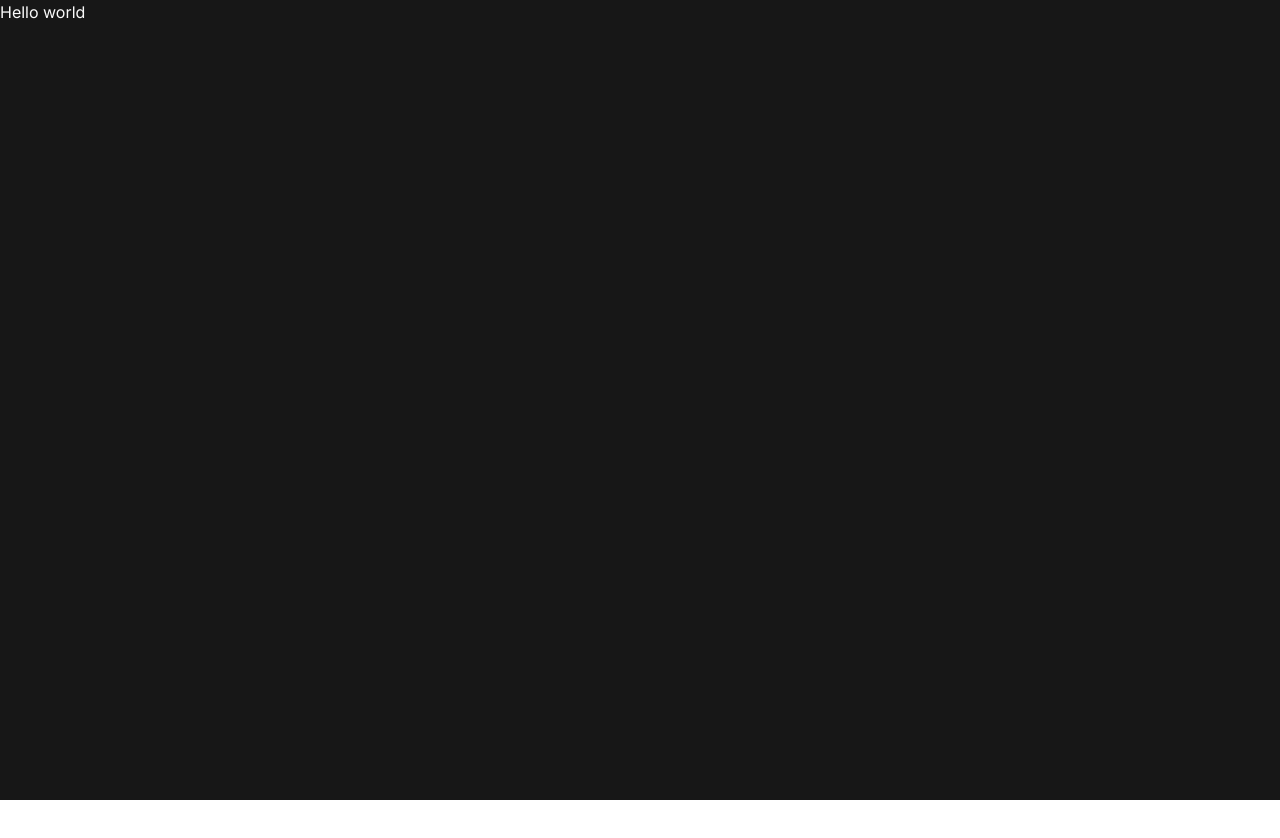
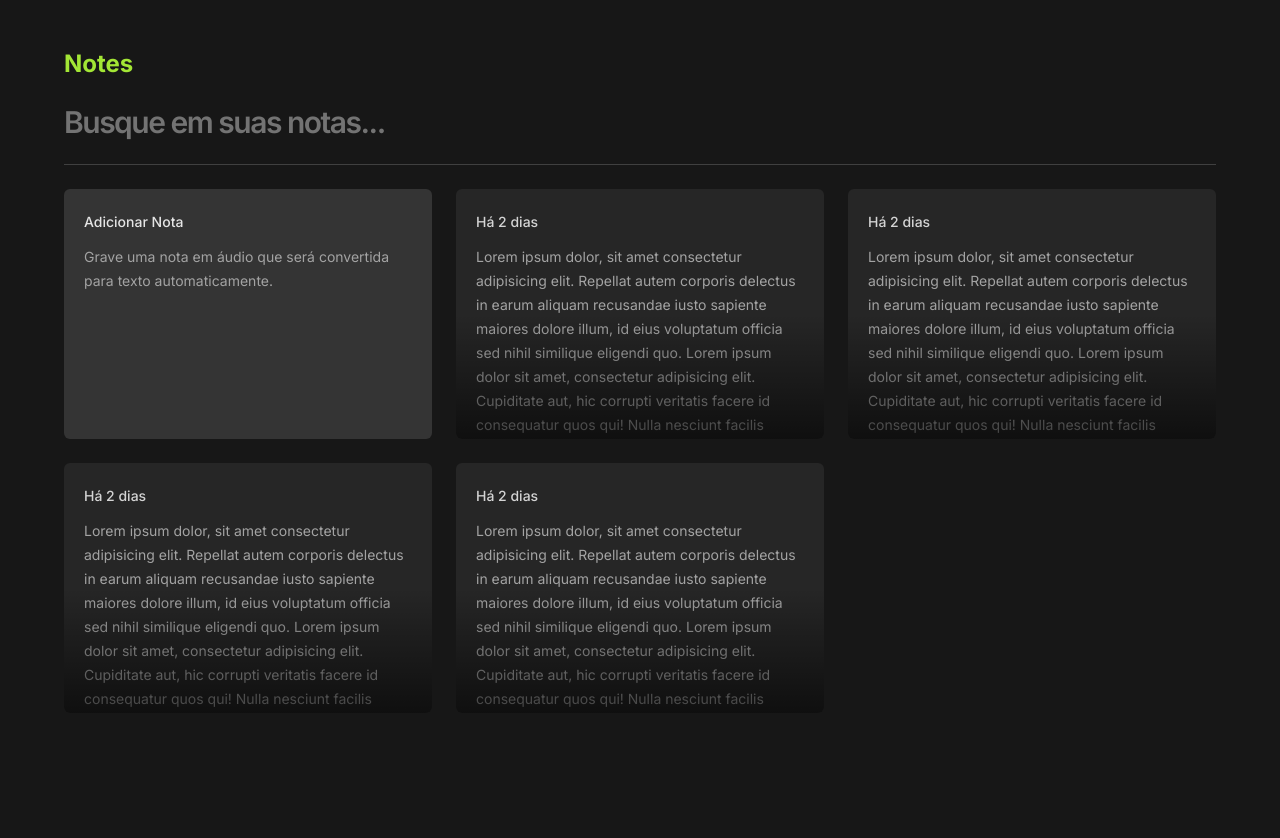
Before and after one commit to Jeffersoncharlles/notes, a React (Vite) app: page / in a window 1280 px wide. Shown: the top 838 px of the page. Before the commit the page ends 800 px from the top, so only its background shows below. Built offline with nearby package versions, Linux system fonts and the light colour scheme.

Commit message:
chore:layout basic finished

```diff
--- a/index.html
+++ b/index.html
@@ -12,7 +12,7 @@
   <title>Notes</title>
 </head>
 
-<body class=''>
+<body class='bg-neutral-900'>
   <div id="root"></div>
   <script type="module" src="/src/main.tsx"></script>
 </body>
--- a/package.json
+++ b/package.json
@@ -14,7 +14,8 @@
     "react": "^18.2.0",
     "react-dom": "^18.2.0",
     "react-router-dom": "^6.22.0",
-    "sort-by": "^1.2.0"
+    "sort-by": "^1.2.0",
+    "tailwind-merge": "^2.2.1"
   },
   "devDependencies": {
     "@types/react": "^18.2.43",
--- /dev/null
+++ b/src/components/Cards.tsx
@@ -0,0 +1,19 @@
+
+
+type CardsProps = React.ComponentProps<'div'>
+
+export const Cards = ({ ...rest }: CardsProps) => {
+  return (
+    <div className="rounded-md  p-5 space-y-3 bg-neutral-800 overflow-hidden relative " {...rest}
+    >
+      <span className="text-sm font-medium text-neutral-300">
+        Há 2 dias
+      </span>
+      <p className="text-sm leading-6 text-neutral-400">
+        Lorem ipsum dolor, sit amet consectetur adipisicing elit. Repellat autem corporis delectus in earum aliquam recusandae iusto sapiente maiores dolore illum, id eius voluptatum officia sed nihil similique eligendi quo.
+        Lorem ipsum dolor sit amet, consectetur adipisicing elit. Cupiditate aut, hic corrupti veritatis facere id consequatur quos qui! Nulla nesciunt facilis distinctio sapiente atque quas aspernatur explicabo error, recusandae aut!
+      </p>
+      <div className='absolute bottom-0 left-0 right-0 h-1/2 bg-gradient-to-t from-black/60 to-black/0 pointer-events-none' />
+    </div>
+  )
+}
--- /dev/null
+++ b/src/components/Header.tsx
@@ -0,0 +1,16 @@
+
+
+export const Header = () => {
+  return (
+    <header className="space-y-6" >
+      <h1 className="text-lime-400 text-2xl font-bold">Notes</h1>
+      <form className="w-full">
+        <input
+          className="w-full bg-transparent text-3xl font-semibold tracking-tighter placeholder:text-neutral-500 outline-none"
+          type="text"
+          placeholder="Busque em suas notas..."
+        />
+      </form>
+    </header>
+  )
+}
--- /dev/null
+++ b/src/components/newCard.tsx
@@ -0,0 +1,12 @@
+
+
+export const NewCard = () => {
+  return (
+    <div className="rounded-md  p-5 space-y-3 bg-neutral-700/70">
+      <span className=" text-sm font-medium text-neutral-200">Adicionar Nota</span>
+      <p className="text-sm leading-6 text-neutral-400">
+        Grave uma nota em áudio que será convertida para texto automaticamente.
+      </p>
+    </div>
+  )
+}
--- a/src/pages/Home/index.tsx
+++ b/src/pages/Home/index.tsx
@@ -1,7 +1,15 @@
+import { Cards } from "../../components/Cards"
+import { NewCard } from "../../components/newCard"
 
 
 export const Home = () => {
   return (
-    <h1>Hello world</h1>
+    <div className="grid grid-cols-3 auto-rows-[250px] gap-6">
+      <NewCard />
+      <Cards />
+      <Cards />
+      <Cards />
+      <Cards />
+    </div>
   )
 }
--- a/src/pages/_layouts/app.tsx
+++ b/src/pages/_layouts/app.tsx
@@ -1,9 +1,14 @@
 import { Outlet } from 'react-router-dom'
+import { Header } from '../../components/Header'
 
 export const AppLayout = () => {
   return (
     <main className='h-screen min-w-full bg-neutral-900 text-neutral-50 antialiased'>
-      <Outlet />
+      <div className='mx-auto max-w-6xl my-12 space-y-6'>
+        <Header />
+        <div className='h-px bg-neutral-700' />
+        <Outlet />
+      </div>
     </main>
   )
 }
```
Also changed, not shown: 2 other files (tests, documents, lock files or other folders).
